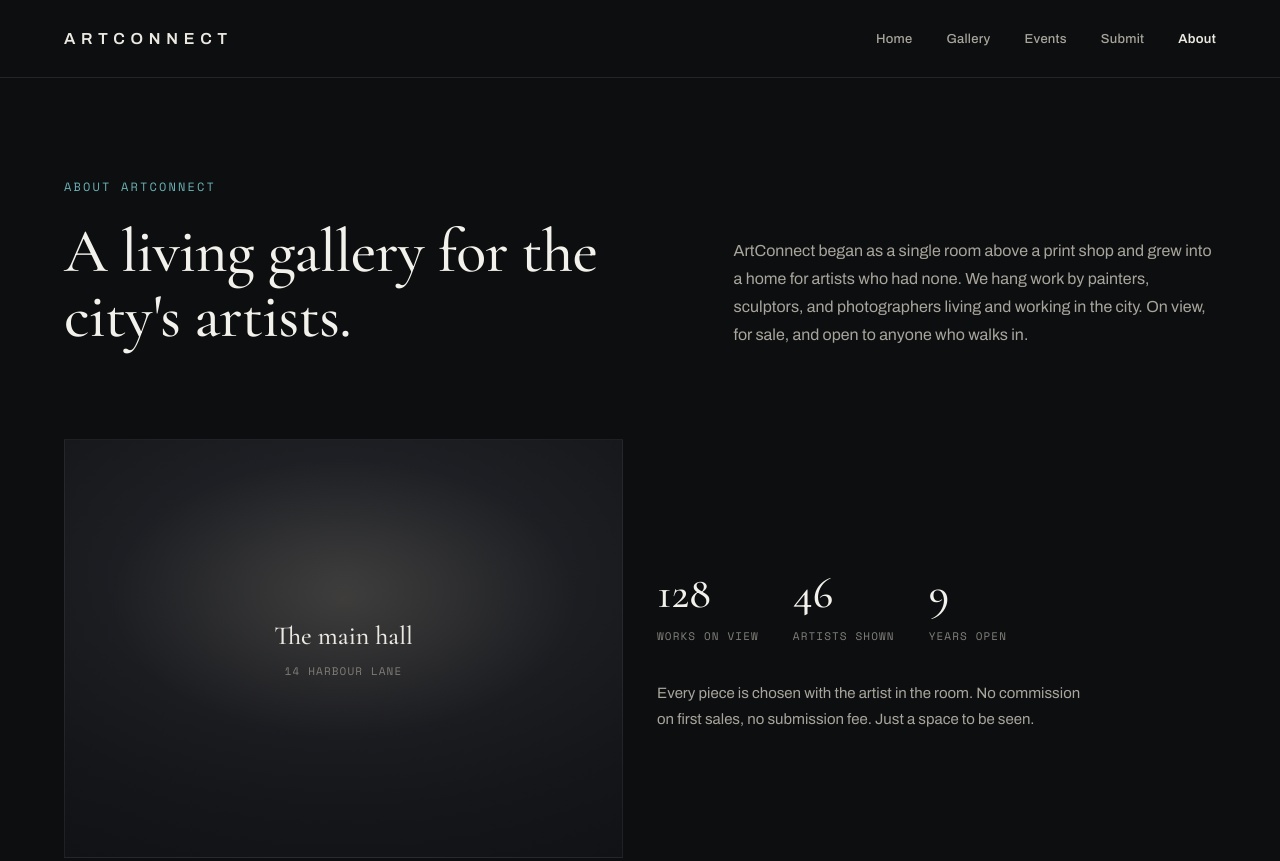
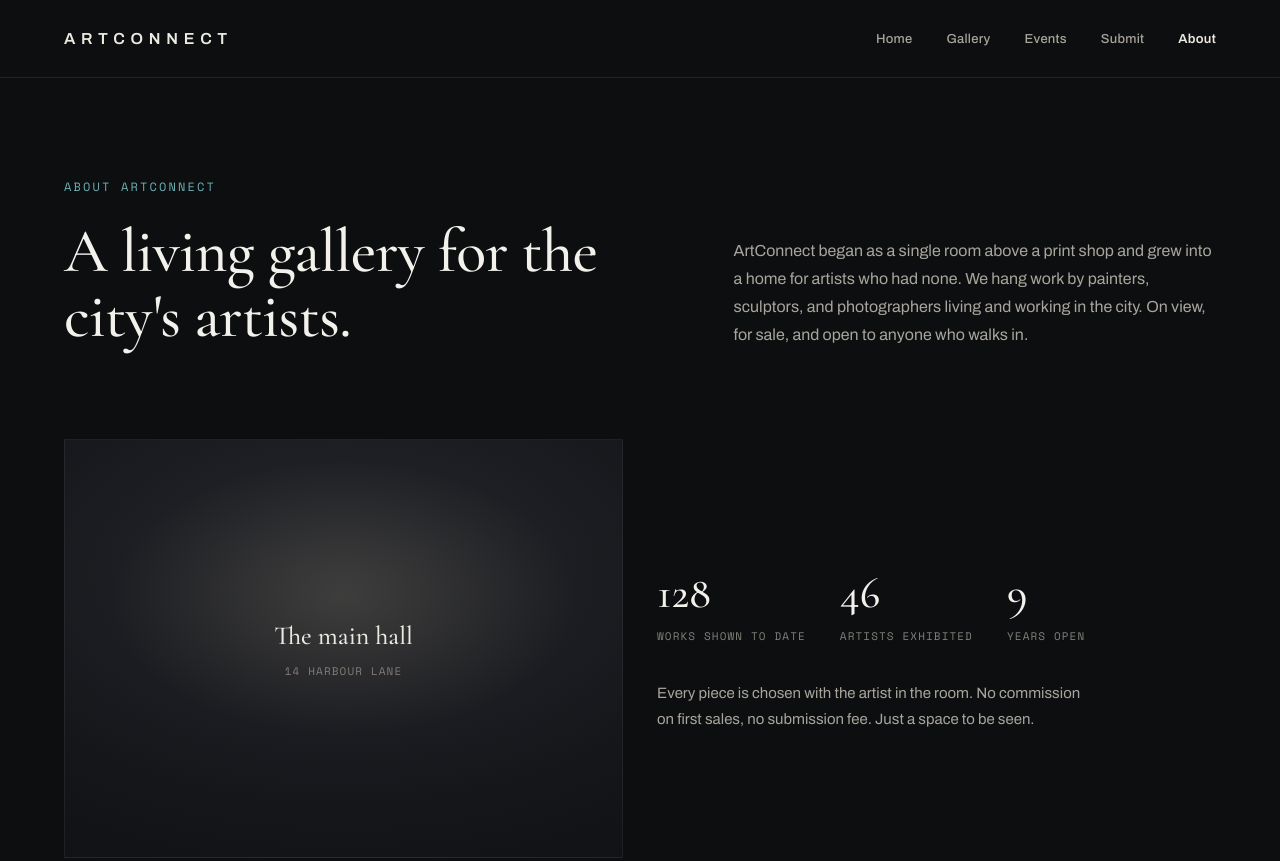
Before and after one commit to spideysnp/perez-cirilo-cis2336-project, a website: page frontend/pages/About.html in a window 1280 px wide. Shown: the top 861 px of the page. Drawn offline with nearby package versions, Linux system fonts and the light colour scheme.

Commit message:
Reword the About page stats as gallery history
"WORKS ON VIEW" and "ARTISTS SHOWN" read as a live inventory, which now
contradicts the Gallery page's real count of 9 works by 8 artists. Framing
them as works shown to date and artists exhibited keeps them accurate
against the gallery's history instead, and stops them going stale the
moment a new piece is submitted.

```diff
--- a/frontend/pages/About.html
+++ b/frontend/pages/About.html
@@ -52,11 +52,11 @@
       <div class="about-stats">
         <div>
           <div class="stat-num">128</div>
-          <div class="stat-label">WORKS ON VIEW</div>
+          <div class="stat-label">WORKS SHOWN TO DATE</div>
         </div>
         <div>
           <div class="stat-num">46</div>
-          <div class="stat-label">ARTISTS SHOWN</div>
+          <div class="stat-label">ARTISTS EXHIBITED</div>
         </div>
         <div>
           <div class="stat-num">9</div>
```
